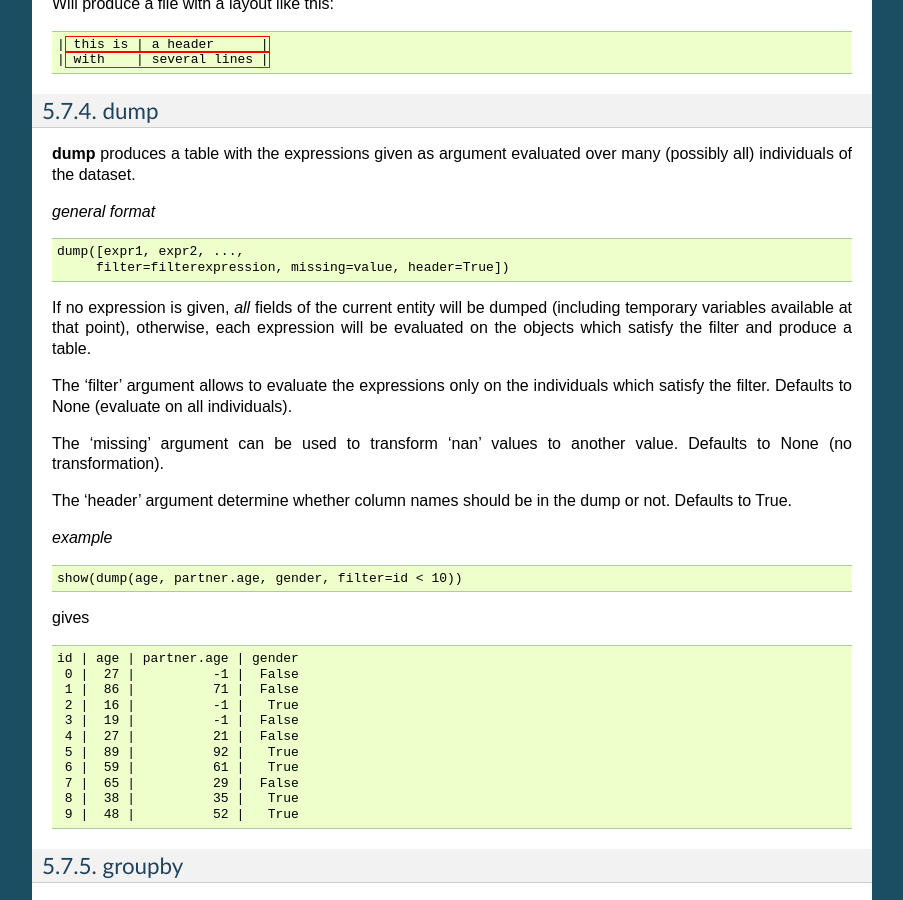
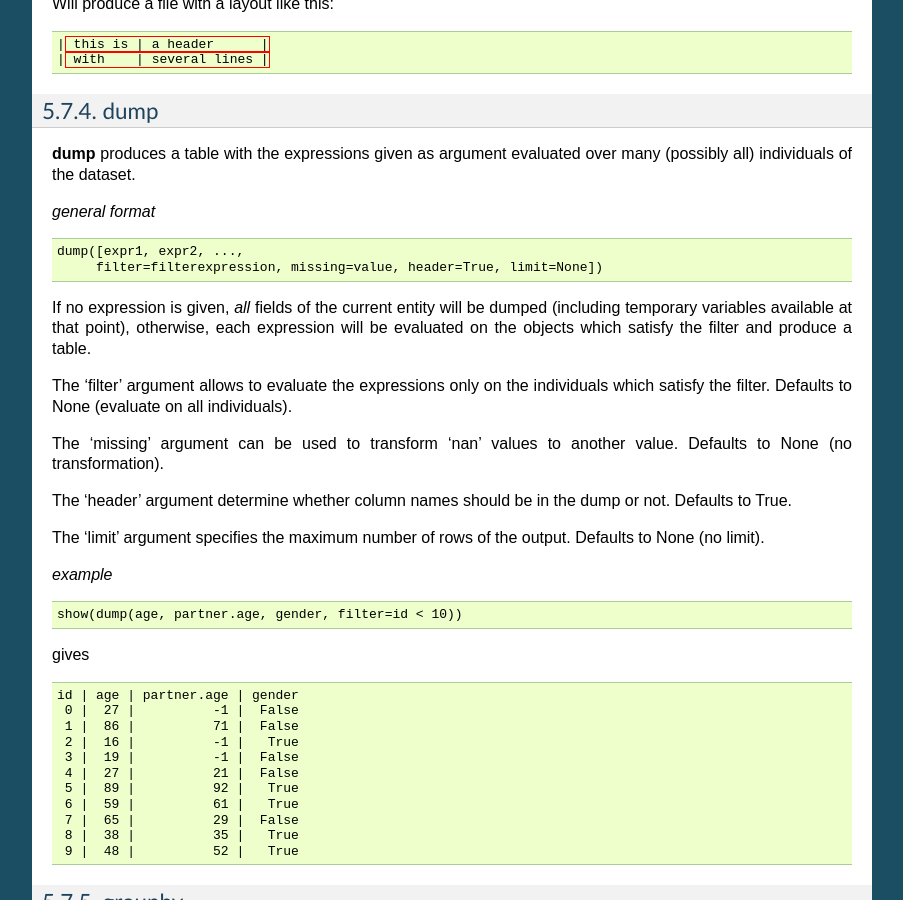
Before and after one commit to liam2/liam2, a Sphinx documentation site: the page built from doc/usersguide/source/processes.rst, in a window 1280 px wide and 900 px high, scrolled down 29985 px. Shown: the whole window, without its empty margins (198-1101 px from the left). Built offline with Sphinx 7.4.7, drawn with Linux system fonts in a browser that asks for light colours.

Commit message:
added a 'limit' argument to dump() to limit the number of rows of the output.

```diff
--- a/doc/usersguide/source/changes/version_0_11.rst.inc
+++ b/doc/usersguide/source/changes/version_0_11.rst.inc
@@ -3,7 +3,8 @@ New features
 
 * added a feature (see the :ref:`miscellaneous section <misc>` for details).
 
-* added another feature.
+* added a 'limit' argument to `dump()` to limit the number of rows of the
+  output.
 
 .. _misc:
 
--- a/doc/usersguide/source/processes.rst
+++ b/doc/usersguide/source/processes.rst
@@ -1991,7 +1991,7 @@ many (possibly all) individuals of the dataset.
 *general format* ::
 
     dump([expr1, expr2, ...,
-         filter=filterexpression, missing=value, header=True])
+         filter=filterexpression, missing=value, header=True, limit=None])
 
 If no expression is given, *all* fields of the current entity will be dumped
 (including temporary variables available at that point), otherwise, each
@@ -2007,6 +2007,9 @@ Defaults to None (no transformation).
 
 The 'header' argument determine whether column names should be in the dump or
 not. Defaults to True.
+
+The 'limit' argument specifies the maximum number of rows of the output.
+Defaults to None (no limit).
 
 *example* ::
 
```
Also changed, not shown: 2 other files.
